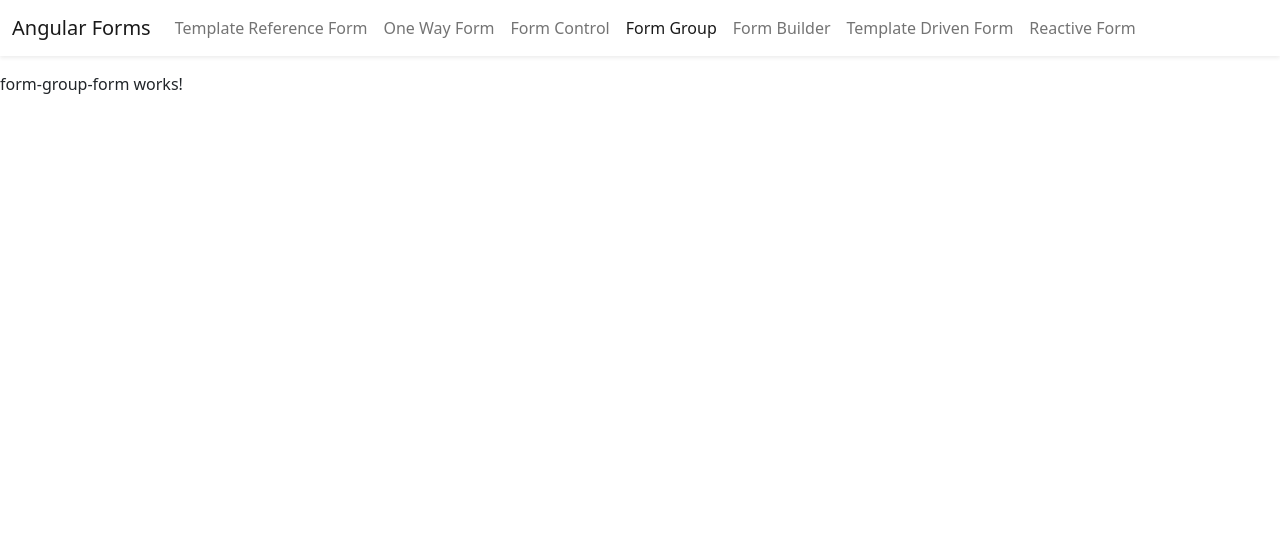
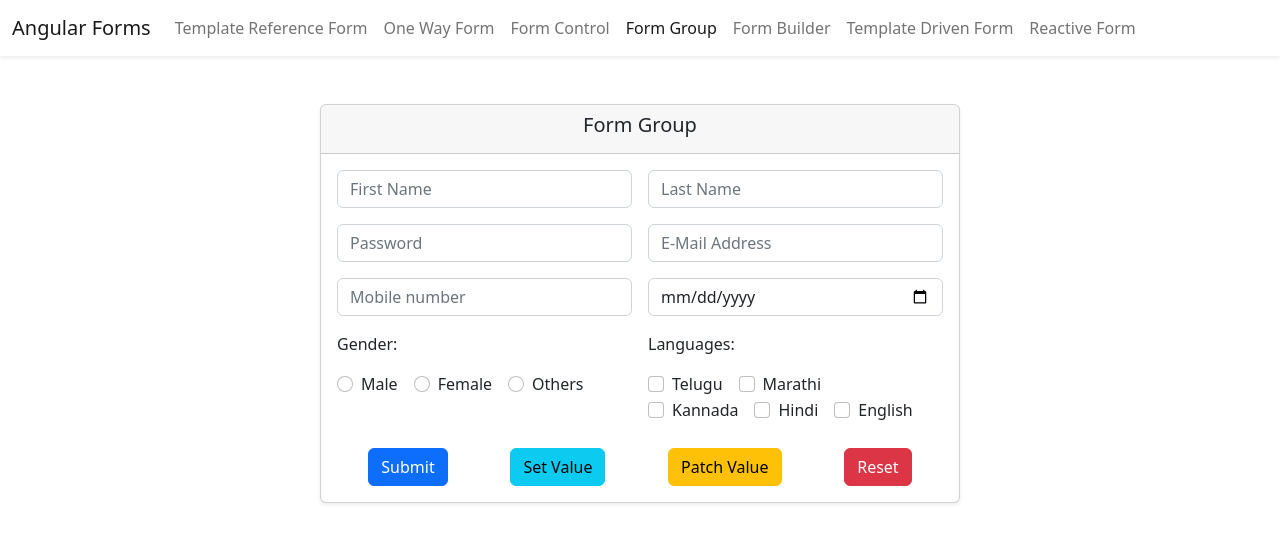
Before and after one commit to adsrikanth11/angular-forms, an Angular app: page /form-group-form in a window 1280 px wide. Shown: the top 542 px of the page. Built offline with nearby package versions, Linux system fonts and the light colour scheme.

Commit message:
Form group

```diff
--- a/src/app/form-control-form/form-control-form.component.html
+++ b/src/app/form-control-form/form-control-form.component.html
@@ -41,7 +41,7 @@
                 <p>Languages: </p>
                 <div class="form-check form-check-inline">
                     <input type="checkbox" name="Telugus" [formControl]="Telugu" [ngClass]="{'form-check-input': true, 'is-valid': Telugu.valid, 'is-invalid': Telugu.touched && !Telugu.valid}" id="Telugus" value="Telugus">
-                    <label class="form-check-label" for="Telugus">Telugus</label>
+                    <label class="form-check-label" for="Telugus">Telugu</label>
                 </div>
                 <div class="form-check form-check-inline">
                     <input type="checkbox" name="Marathi" [formControl]="Marathi" [ngClass]="{'form-check-input': true, 'is-valid': Marathi.valid, 'is-invalid': Marathi.touched && !Marathi.valid}" id="Marathi" value="Marathi">
--- a/src/app/form-group-form/form-group-form.component.html
+++ b/src/app/form-group-form/form-group-form.component.html
@@ -1 +1,96 @@
-<p>form-group-form works!</p>
+<div class="card w-50 shadow-sm mx-auto mt-5">
+    <div class="card-header">
+        <h5 class="text-center">Form Group</h5>
+    </div>
+    <div class="card-body">
+        <form [formGroup]="two_way_formgroup" (ngSubmit)="onSubmit()" class="row g-3">
+            <div class="col-md-6">
+                <input type="text" formControlName="firstname" [ngClass]="{'form-control': true, 'is-invalid': f['firstname'].errors && f['firstname'].touched }" placeholder="First Name">
+                <div *ngIf="f['firstname'].touched && f['firstname'].invalid" class="invalid-feedback">
+                    <div *ngIf="f['firstname'].errors && f['firstname'].errors['required']">First Name is required.</div>
+                    <div *ngIf="f['firstname'].errors && f['firstname'].errors['minlength']">Name should be 3 character.</div>
+                </div>
+            </div>
+            <div class="col-md-6">
+                <input type="text" formControlName="lastname" [ngClass]="{'form-control': true, 'is-invalid': f['lastname'].errors && f['lastname'].touched }" placeholder="Last Name">
+                <div *ngIf="f['lastname'].touched && f['lastname'].invalid" class="invalid-feedback">
+                    <div *ngIf="f['lastname'].errors && f['lastname'].errors['required']">Last Name is required.</div>
+                    <div *ngIf="f['lastname'].errors && f['lastname'].errors['minlength']">Last Name should be 3 character.</div>
+                </div>
+            </div>
+            <div class="col-md-6">
+                <input type="password" formControlName="password" [ngClass]="{'form-control': true, 'is-invalid': f['password'].errors && f['password'].touched }" placeholder="Password">
+                <div *ngIf="f['password'].touched && f['password'].invalid" class="invalid-feedback">
+                    <div *ngIf="f['password'].errors && f['password'].errors['required']">Password Name is required.</div>
+                    <div *ngIf="f['password'].errors && f['password'].errors['minlength']">Password Name should be 6 character.</div>
+                </div>
+            </div>
+            <div class="col-md-6">
+                <input type="email" formControlName="email" [ngClass]="{'form-control': true, 'is-invalid': f['email'].errors && f['email'].touched }" placeholder="E-Mail Address">
+                <div *ngIf="f['email'].touched && f['email'].invalid" class="invalid-feedback">
+                    <div *ngIf="f['email'].errors && f['email'].errors['required']">E-Mail is required.</div>
+                    <div *ngIf="f['email'].errors && f['email'].errors['pattern']">E-Mail should be valid.</div>
+                </div>
+            </div>
+            <div class="col-md-6">
+                <input type="text" formControlName="mobile" [ngClass]="{'form-control': true, 'is-invalid': f['mobile'].errors && f['mobile'].touched }" placeholder="Mobile number">
+                <div *ngIf="f['mobile'].touched && f['mobile'].invalid" class="invalid-feedback">
+                    <div *ngIf="f['mobile'].errors && f['mobile'].errors['pattern']">Enter valid 10 digit mobile numbers.</div>
+                    <div *ngIf="f['mobile'].errors && f['mobile'].errors['required']">Mobile number is required.</div>
+                </div>
+            </div>
+            <div class="col-md-6">
+                <input type="date" formControlName="dob" [ngClass]="{'form-control': true, 'is-invalid': f['dob'].errors && f['dob'].touched }" placeholder="Date Of Birth">
+                <div *ngIf="f['dob'].touched && f['dob'].invalid" class="invalid-feedback">
+                    <div *ngIf="f['dob'].errors && f['dob'].errors['required']">Date of birth is required.</div>
+                </div>
+            </div>
+            <div class="col-md-6">
+                <p>Gender: </p>
+                <div class="form-check form-check-inline">
+                    <input class="form-check-input" type="radio" formControlName="gender" id="male" value="male" required>
+                    <label class="form-check-label" for="male">Male</label>
+                </div>
+                <div class="form-check form-check-inline">
+                    <input class="form-check-input" type="radio" formControlName="gender" id="female" value="female">
+                    <label class="form-check-label" for="female">Female</label>
+                </div>
+                <div class="form-check form-check-inline">
+                    <input class="form-check-input" type="radio" formControlName="gender" id="others" value="others">
+                    <label class="form-check-label" for="others">Others</label>
+                </div>
+            </div>
+            <div class="col-md-6" formGroupName="languages">
+                <p>Languages: </p>
+                <div class="form-check form-check-inline">
+                    <input type="checkbox" formControlName="Telugu" class="form-check-input" id="Telugu" value="Telugu">
+                    <label class="form-check-label" for="Telugu">Telugu</label>
+                </div>
+                <div class="form-check form-check-inline">
+                    <input type="checkbox" formControlName="Marathi" class="form-check-input" id="Marathi" value="Marathi">
+                    <label class="form-check-label" for="Marathi">Marathi</label>
+                </div>
+                <div class="form-check form-check-inline">
+                    <input type="checkbox" formControlName="Kannada" class="form-check-input" id="Kannada" value="Kannada">
+                    <label class="form-check-label" for="Kannada">Kannada</label>
+                </div>
+                <div class="form-check form-check-inline">
+                    <input type="checkbox" formControlName="Hindi" class="form-check-input" id="Hindi" value="Hindi">
+                    <label class="form-check-label" for="Hindi">Hindi</label>
+                </div>
+                <div class="form-check form-check-inline">
+                    <input type="checkbox" formControlName="English" class="form-check-input" id="English" value="English">
+                    <label class="form-check-label" for="English">English</label>
+                </div>
+            </div>
+            <div class="d-flex justify-content-around mt-4">
+                <button type="submit" class="btn btn-primary">Submit</button>
+                <button type="button" class="btn btn-info" (click)="set_values()">Set Value</button>
+                <button type="button" class="btn btn-warning" (click)="patch_values()">Patch Value</button>
+                <button type="button" class="btn btn-danger"(click)="reset_values()" >Reset</button>
+            </div>
+        </form>
+        <!-- {{two_way_formgroup.controls | json}} -->
+
+    </div>
+</div>
--- a/src/app/form-group-form/form-group-form.component.ts
+++ b/src/app/form-group-form/form-group-form.component.ts
@@ -1,4 +1,5 @@
 import { Component, OnInit } from '@angular/core';
+import { FormGroup, FormControl, Validators } from '@angular/forms';
 
 @Component({
   selector: 'app-form-group-form',
@@ -8,8 +9,75 @@ import { Component, OnInit } from '@angular/core';
 export class FormGroupFormComponent implements OnInit {
 
   constructor() { }
+	emailRegEx = /^[a-z0-9._%+-]+@[a-z0-9.-]+\.[a-z]{2,4}$/;
+	only_number = /^[0-9]*$/;
 
-  ngOnInit(): void {
-  }
+  	two_way_formgroup: any = FormGroup;
+
+	ngOnInit(): void {
+		this.two_way_formgroup = new FormGroup({
+			firstname: new FormControl('', [Validators.required, Validators.minLength(3)]),
+			lastname: new FormControl('', [Validators.required, Validators.minLength(3)]),
+			password: new FormControl('', [Validators.required, Validators.minLength(6)]),
+			email: new FormControl('', [Validators.required, Validators.pattern(this.emailRegEx)]),
+			mobile: new FormControl('', [Validators.required, Validators.pattern("^((\\+91-?)|0)?[0-9]{10}$")]),
+			dob: new FormControl('', Validators.required),
+			gender: new FormControl('', Validators.required),
+			languages: new FormGroup({
+				Telugu: new FormControl(false),
+				Marathi: new FormControl(false),
+				Kannada: new FormControl(false),
+				Hindi: new FormControl(false),
+				English: new FormControl(false),
+			})
+		});
+	}
+
+	get f() {
+		return this.two_way_formgroup.controls;
+	}
+
+	onSubmit() {
+		console.log(this.two_way_formgroup);
+	}
+
+	set_values() {
+		this.two_way_formgroup.setValue({
+			firstname: 'Ambal Dhage',
+			lastname: 'Srikanth',
+			password: '123456',
+			email: 'srikanth@gmail.com',
+			mobile: '9876543210',
+			dob: '2022-04-05',
+			gender: 'male',
+			languages: {
+			Telugu: true,
+			Marathi: false,
+			Kannada: true,
+			Hindi: false,
+			English: true,
+			}
+		});
+	}
+
+	patch_values() {
+		this.two_way_formgroup.patchValue({
+			firstname: 'Ambal Dhage',
+			lastname: 'Srikanth',
+			dob: '2022-04-05',
+			gender: 'male',
+			languages: {
+			Telugu: true,
+			Marathi: false,
+			Kannada: true,
+			Hindi: false,
+			English: true,
+			}
+		});
+	}
+
+	reset_values() {
+		this.two_way_formgroup.reset();
+	}
 
 }
```
